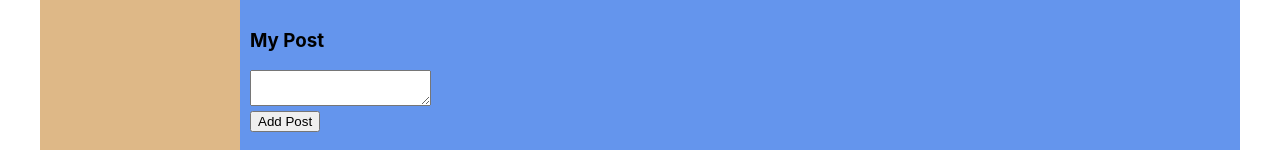
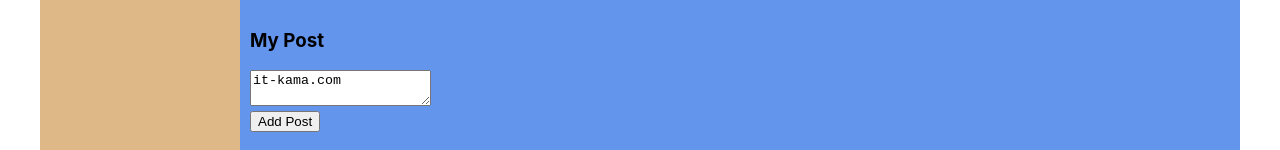
Before and after one commit to ruslan94t/Social_Lvl2, a React (Create React App) app: page /profile in a window 1280 px wide. Shown: the part 404-554 px from the top of the page. Built offline with nearby package versions, Linux system fonts and the light colour scheme.

Commit message:
34 brain blow

```diff
--- a/src/App.js
+++ b/src/App.js
@@ -32,8 +32,9 @@ const App = (props) => {
 
                     <Route path="/profile"
                            render={() => <Profile
-                           state={props.state.profilePage}
+                           profilePage={props.state.profilePage}
                            addPost={props.addPost}
+                           updateNewPostText={props.updateNewPostText}
                            />}/>
 
                 </div>
--- a/src/components/Profile/MyPosts/MyPosts.jsx
+++ b/src/components/Profile/MyPosts/MyPosts.jsx
@@ -18,11 +18,19 @@ let newPostElement = React.createRef()
 
     let addPost = ()=>{
        let text = newPostElement.current.value;
-       props.addPost(text)
+       props.addPost()
 
-        newPostElement.current.value = '';
+       props.updateNewPostText('')
 
     }
+
+
+    let onPostChange =()=>{
+        let text = newPostElement.current.value;
+        props.updateNewPostText(text)
+    };
+
+
     return (
 
             <div className={s.postsBlock}>
@@ -32,7 +40,11 @@ let newPostElement = React.createRef()
                 <div>
                     <div>
 
-                        <textarea ref={newPostElement}></textarea>
+                        <textarea
+                            onChange={onPostChange}
+                            ref={newPostElement}
+                        value={props.newPostText}
+                        ></textarea>
                     </div>
                     <div>
                     <button onClick={addPost}>Add Post</button>
--- a/src/components/Profile/Profile.jsx
+++ b/src/components/Profile/Profile.jsx
@@ -14,8 +14,11 @@ function Profile(props) {
     return (
         <div>
             <ProfileInfo/>
-            <MyPosts posts={props.state.posts}
+            <MyPosts
+                posts={props.profilePage.posts}
+                 newPostText={props.profilePage.newPostText}
             addPost={props.addPost}
+                updateNewPostText={props.updateNewPostText}
             />
         </div>
     );
--- a/src/redux/state.js
+++ b/src/redux/state.js
@@ -1,4 +1,6 @@
 import {rerenderEntireTree} from "../render";
+
+
 
 
 let state = {
@@ -7,6 +9,7 @@ let state = {
             {id:1, message:"Hi, how are you ?", likesCount:12 },
             {id:2, message:"Its my first post", likesCount: 3}
         ],
+        newPostText:'it-kama.com'
     },
     dialogsPage:{
         dialogs: [
@@ -32,16 +35,24 @@ let state = {
 
 
 
-export let addPost = (postMessage)=>{
+export let addPost = ()=>{
     let newPost={
         id:5,
-        message:postMessage,
+        message:state.profilePage.newPostText,
         likesCount:0
     }
     state.profilePage.posts.push(newPost)
     rerenderEntireTree(state)
 }
 
+export let updateNewPostText = (postMessage)=>{
+
+    state.profilePage.newPostText =postMessage;
+    rerenderEntireTree(state)
+}
 
 
+
+window.state = state;
+
 export default state;
--- a/src/render.js
+++ b/src/render.js
@@ -4,7 +4,7 @@ import './index.css';
 import App from './App';
 
 import {BrowserRouter} from "react-router-dom";
-import {addPost} from "./redux/state";
+import {addPost, updateNewPostText} from "./redux/state";
 
 
 
@@ -17,6 +17,7 @@ export  let rerenderEntireTree = (state)=> {
             <App
                 state={state}
                 addPost={addPost}
+                updateNewPostText={updateNewPostText}
 
             />
         </BrowserRouter>, document.getElementById('root'));
```
